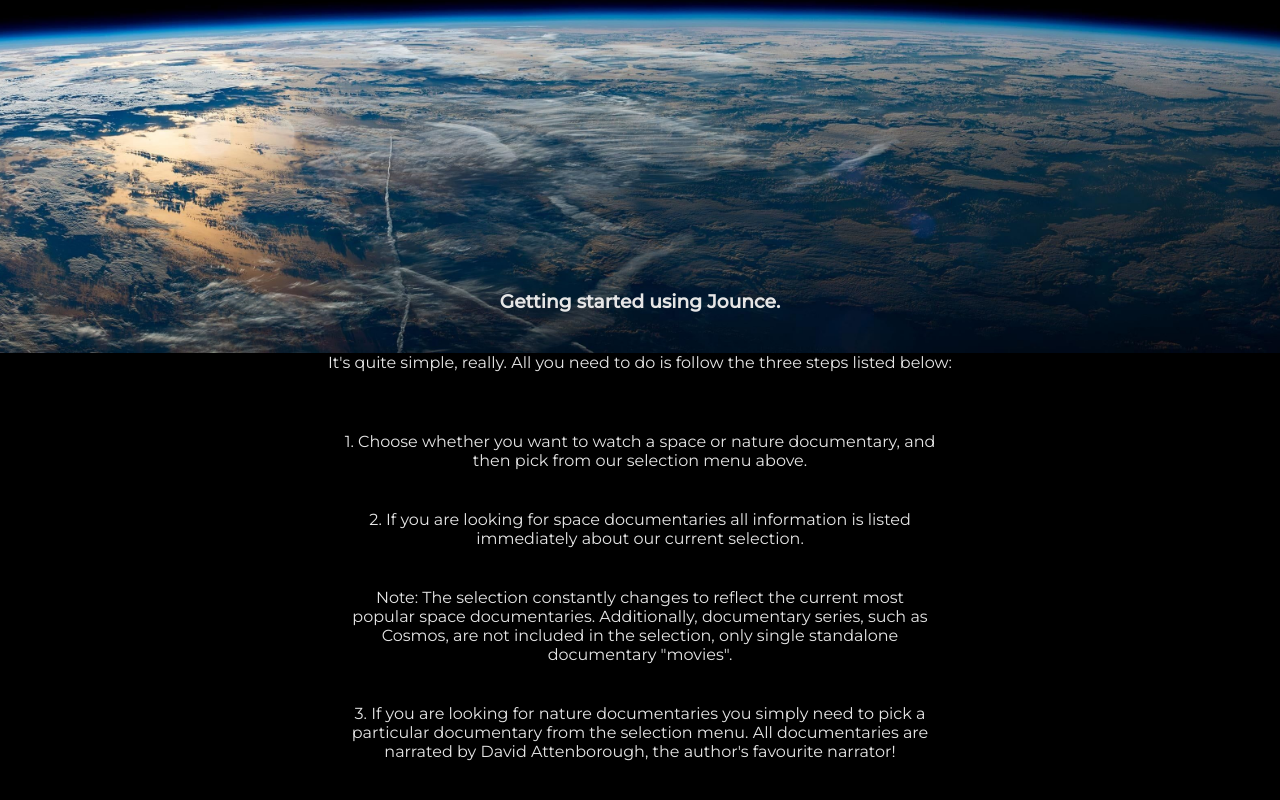
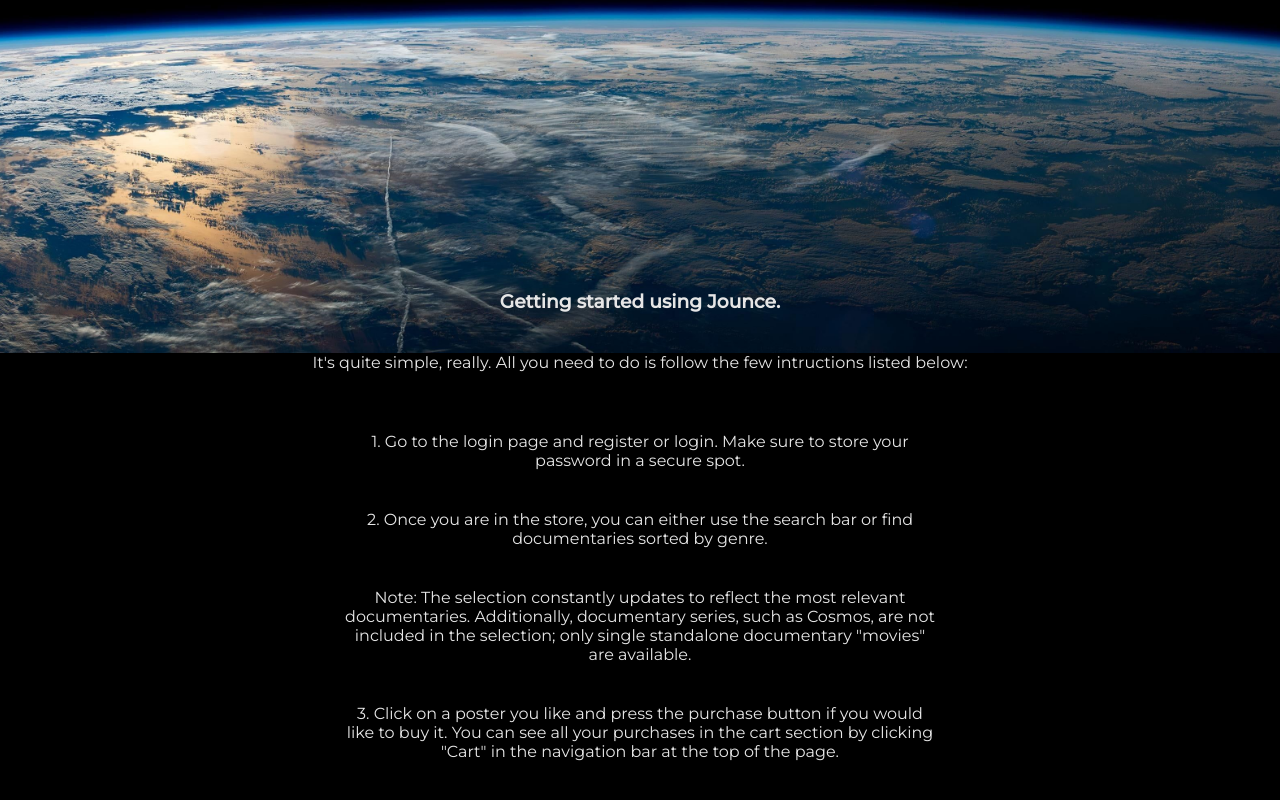
Before and after one commit to JLi314/Jounce-Vue, a Vue app: page / in a window 1280 px wide. Shown: the part 573-1373 px from the top of the page. Built offline with nearby package versions, Linux system fonts and the light colour scheme.

Commit message:
Updated website information

```diff
--- a/src/components/Footer.vue
+++ b/src/components/Footer.vue
@@ -4,28 +4,28 @@
   <div class="fade-in instructions0">
     <h3 class="instructions1">Getting started using Jounce.</h3>
     <p class="instructions1">
-      It's quite simple, really. All you need to do is follow the three steps
-      listed below:
+      It's quite simple, really. All you need to do is follow the few
+      intructions listed below:
     </p>
     <div class="instructions2">
       <p class="instructions1">
-        1. Choose whether you want to watch a space or nature documentary, and
-        then pick from our selection menu above.
+        1. Go to the login page and register or login. Make sure to store your
+        password in a secure spot.
       </p>
       <p class="instructions1">
-        2. If you are looking for space documentaries all information is listed
-        immediately about our current selection.
+        2. Once you are in the store, you can either use the search bar or find
+        documentaries sorted by genre.
       </p>
       <p class="instructions1">
-        Note: The selection constantly changes to reflect the current most
-        popular space documentaries. Additionally, documentary series, such as
-        Cosmos, are not included in the selection, only single standalone
-        documentary "movies".
+        Note: The selection constantly updates to reflect the most relevant
+        documentaries. Additionally, documentary series, such as Cosmos, are not
+        included in the selection; only single standalone documentary "movies"
+        are available.
       </p>
       <p class="instructions1">
-        3. If you are looking for nature documentaries you simply need to pick a
-        particular documentary from the selection menu. All documentaries are
-        narrated by David Attenborough, the author's favourite narrator!
+        3. Click on a poster you like and press the purchase button if you would
+        like to buy it. You can see all your purchases in the cart section by
+        clicking "Cart" in the navigation bar at the top of the page.
       </p>
     </div>
   </div>
```
